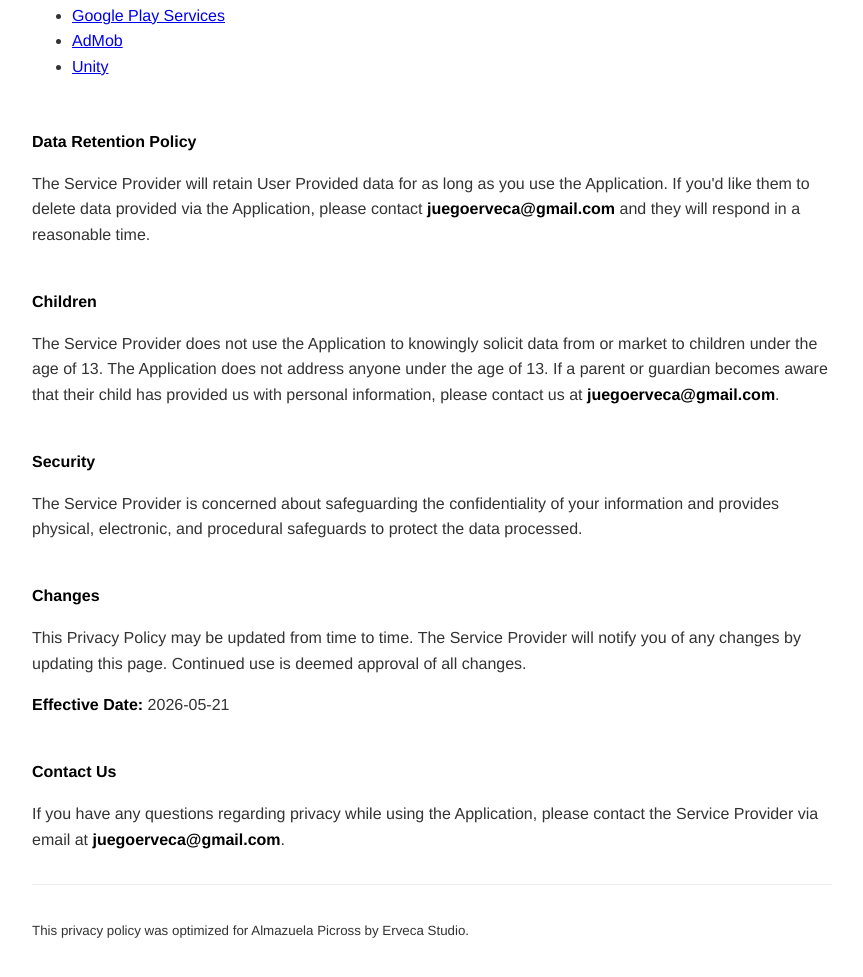
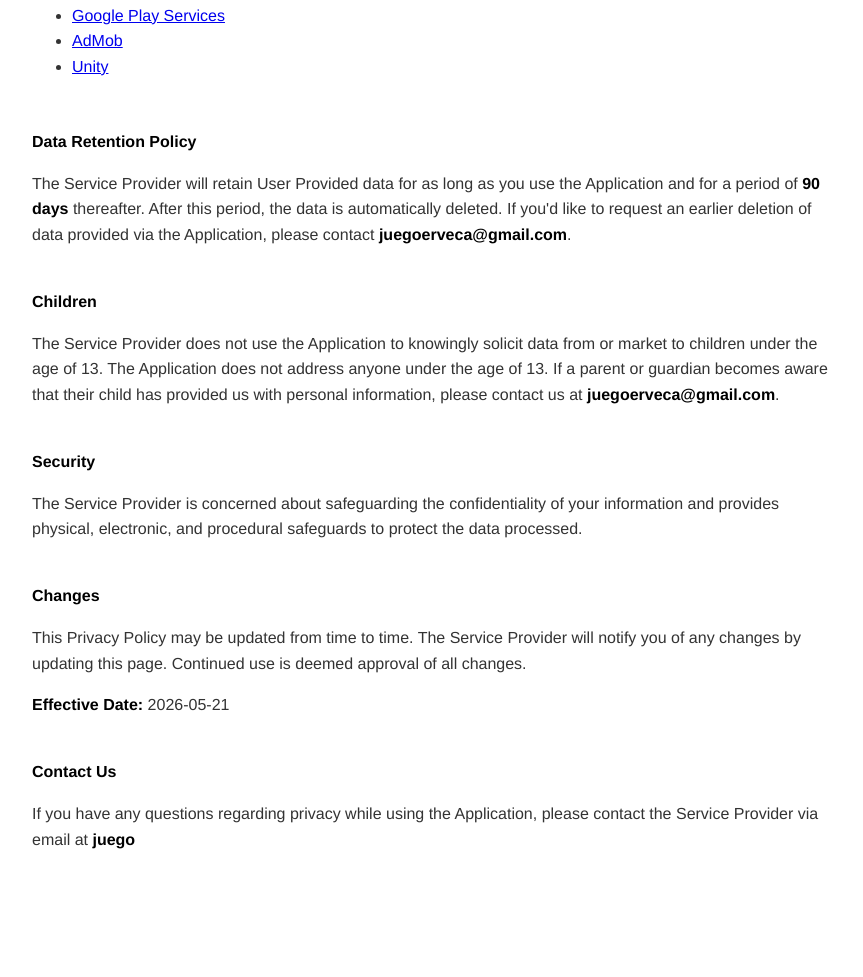
Before and after one commit to ErvecaStudio/ervecastudioPage, a plain HTML site: page PrivacyPolicy.html in a window 1280 px wide. Shown: the part 880-1857 px from the top of the page, without its empty margins (208-1071 px from the left). After the commit the page ends 1780 px from the top, so only its background shows below. Drawn offline with Linux system fonts and the light colour scheme.

Commit message:
Update PrivacyPolicy.html

```diff
--- a/PrivacyPolicy.html
+++ b/PrivacyPolicy.html
@@ -44,7 +44,7 @@
 
     <br>
     <strong>Data Retention Policy</strong>
-    <p>The Service Provider will retain User Provided data for as long as you use the Application. If you'd like them to delete data provided via the Application, please contact <strong>juegoerveca@gmail.com</strong> and they will respond in a reasonable time.</p>
+    <p>The Service Provider will retain User Provided data for as long as you use the Application and for a period of <strong>90 days</strong> thereafter. After this period, the data is automatically deleted. If you'd like to request an earlier deletion of data provided via the Application, please contact <strong>juegoerveca@gmail.com</strong>.</p>
 
     <br>
     <strong>Children</strong>
@@ -62,9 +62,4 @@
 
     <br>
     <strong>Contact Us</strong>
-    <p>If you have any questions regarding privacy while using the Application, please contact the Service Provider via email at <strong>juegoerveca@gmail.com</strong>.</p>
-
-    <hr>
-    <p><small>This privacy policy was optimized for Almazuela Picross by Erveca Studio.</small></p>
-</body>
-</html>
+    <p>If you have any questions regarding privacy while using the Application, please contact the Service Provider via email at <strong>juego
```
